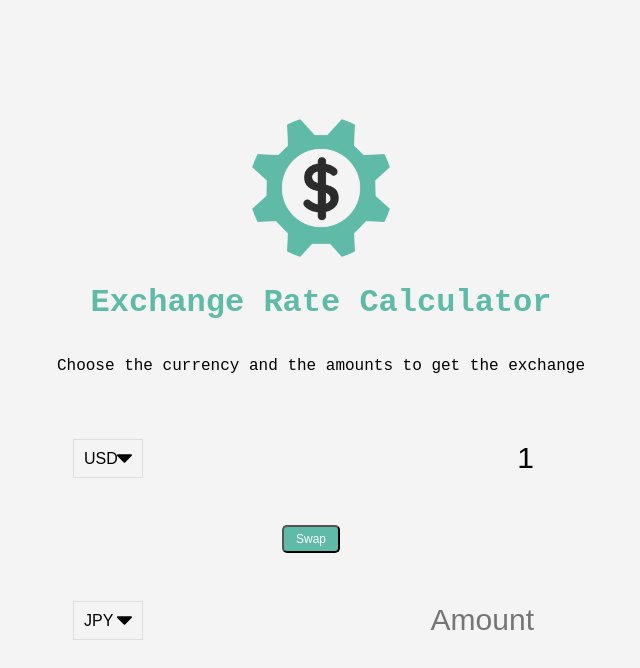
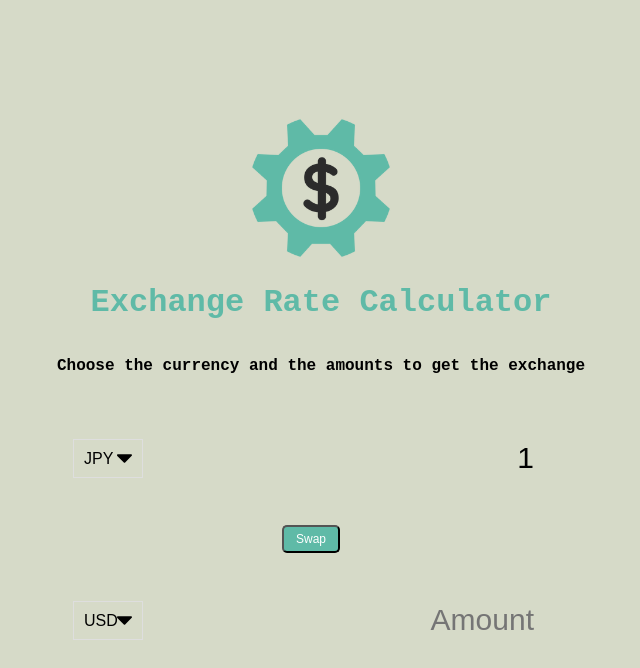
Before and after one commit to bktinsley90/exchange-rate-calculator, a plain HTML site: page index.html in a window 1280 px wide. Both pictures are taken after a click on the button "Swap". Shown: the whole page, without its empty margins (319-959 px from the left). Drawn offline with Linux system fonts and the light colour scheme; no server answers.

Commit message:
Completed JS, updated css

```diff
--- a/index.html
+++ b/index.html
@@ -53,7 +53,7 @@
         <input type="number" id="amount-one" placeholder="Amount" value="1" />
       </div>
       <div class="swap-rate-container">
-        <button id="rate" class="btn">Swap</button>
+        <button id="swap" class="btn">Swap</button>
         <div class="rate" id="rate"></div>
       </div>
       <div class="currency">
--- a/script.js
+++ b/script.js
@@ -0,0 +1,33 @@
+const currencyOne = document.getElementById('currency-one');
+const currencyTwo = document.getElementById('currency-two');
+const amountOne = document.getElementById('amount-one');
+const amountTwo = document.getElementById('amount-two');
+const rate = document.getElementById('rate');
+const swap = document.getElementById('swap');
+
+// Fetch exchange rates and update the DOM
+function calculate() {
+  const currency_one = currencyOne.value;
+  const currency_two = currencyTwo.value;
+
+  fetch(`https://api.exchangerate-api.com/v4/latest/${currency_one}`)
+    .then((res) => res.json())
+    .then((data) => {
+      const exchangeRate = data.rates[currency_two];
+      rate.innerText = `1 ${currency_one} = ${exchangeRate} ${currency_two}`;
+      amountTwo.value = (amountOne.value * exchangeRate).toFixed(2);
+    });
+}
+
+// Event listeners
+currencyOne.addEventListener('change', calculate);
+amountOne.addEventListener('input', calculate);
+currencyTwo.addEventListener('change', calculate);
+amountTwo.addEventListener('input', calculate);
+swap.addEventListener('click', () => {
+  const temp = currencyOne.value;
+  currencyOne.value = currencyTwo.value;
+  currencyTwo.value = temp;
+  calculate();
+});
+calculate();
--- a/styles.css
+++ b/styles.css
@@ -7,7 +7,7 @@
 }
 
 body{
-    background-color: #f4f4f4;
+    background-color: #D6DAC8;
     display: flex;
     flex-direction: column;
     align-items: center;
@@ -25,6 +25,7 @@ h1 {
 }
 p {
     text-align: center;
+    font-weight: bold;
 }
 
 .btn{
@@ -76,7 +77,8 @@ p {
 
 .rate{
     color: var(--primary-color);
-    font-size: 14px;
+    font-size: 20px;
+    font-weight: bold;
     padding: 0 10px;
 }
 
```
Also changed, not shown: assets/picture.png (added), 1 other file.
